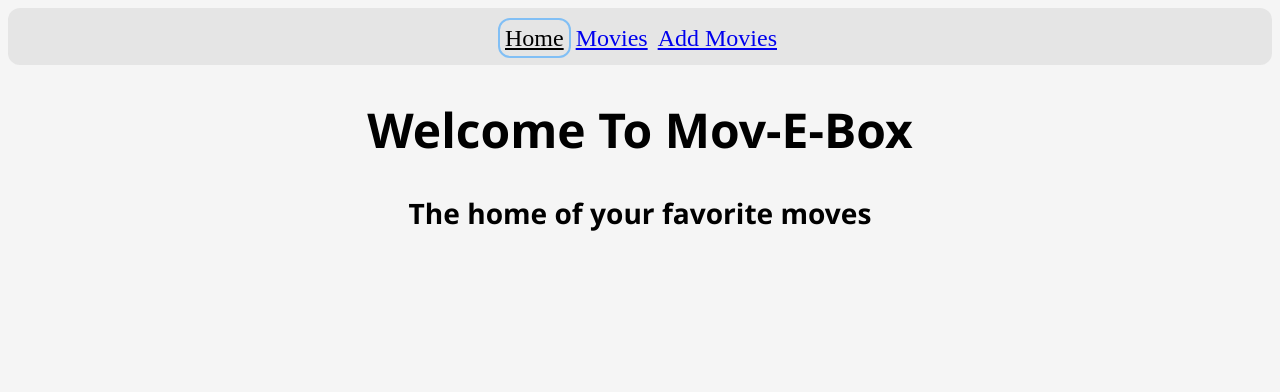
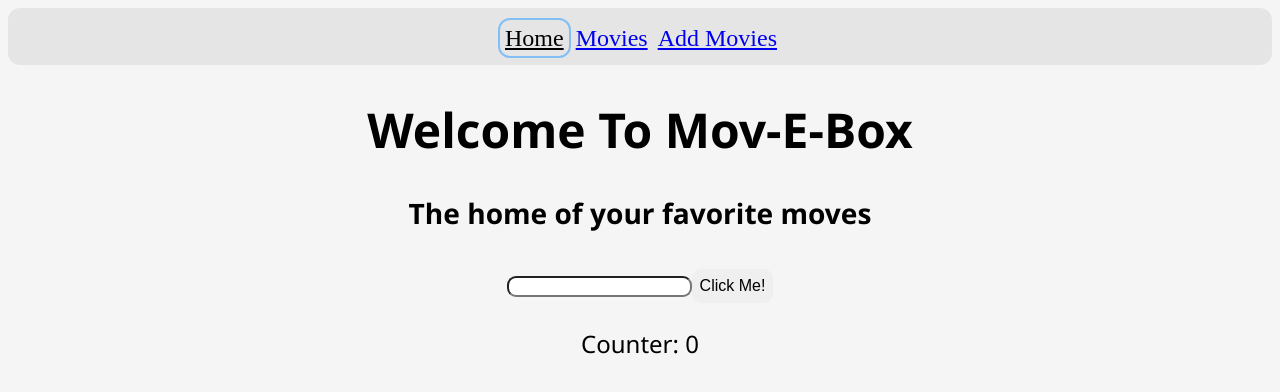
Before and after one commit to jsoto007/mov-e-box, a React (Create React App) app: page / in a window 1280 px wide. Shown: the top 392 px of the page. Built offline with nearby package versions, Linux system fonts and the light colour scheme; data requests are answered from the project's data file.

Commit message:
Challenge question

```diff
--- a/db.json
+++ b/db.json
@@ -291,6 +291,22 @@
       "awards": "",
       "type": "",
       "id": 17
+    },
+    {
+      "title": "spider man",
+      "poster": "json-server --watch db.json --port 3002",
+      "released": "2022",
+      "rated": "",
+      "runtime": "",
+      "genre": "",
+      "director": "",
+      "writer": "",
+      "actors": "",
+      "plot": "",
+      "language": "",
+      "awards": "",
+      "type": "",
+      "id": 18
     }
   ]
 }
--- /dev/null
+++ b/src/components/Challenge.js
@@ -0,0 +1,44 @@
+import React, { useState } from "react";
+
+// -Add a controlled form that includes:
+//      A text input
+//      A button with the text of “Click Me!”
+//      A paragraph that has a counter that starts at 0
+// -When they input text in the text field and submit it, the text input should reset. At the same time the counter should increment based on the word length.
+// -The counter will continue to increment based on word length and will never reset back to zero. So for example: if the student typed in hi and submitted 3 times, the counter would be at 6.
+
+/*
+    Create a form with an input
+    form reset after submit
+    have the input save in state
+    Hava a counter  save in state
+    update counter based on input.length
+*/
+
+
+function Challenge() {
+    const [inputData, setInputData] = useState("");
+    const [counter, setCounter] = useState(0);
+
+    function handleSubmit(e) {
+        e.preventDefault();
+        setCounter((counter) => counter + inputData.length);
+
+        setInputData("")
+    }
+
+    return (
+        <form onSubmit={handleSubmit}>
+            <input
+                type="text"
+                value={inputData}
+                onChange={(e)=> setInputData(e.target.value)}
+            />
+            <button>Click Me!</button>
+            <p>Counter: {counter}</p>
+
+        </form>
+    )
+}
+
+export default Challenge;
--- a/src/components/Header.js
+++ b/src/components/Header.js
@@ -1,10 +1,12 @@
 import React from "react";
+import Challenge from "./Challenge";
 
 function Header() {
     return (
         <div>
             <h1>Welcome To Mov-E-Box</h1>
             <h3>The home of your favorite moves</h3>
+            <Challenge />
         </div>
     )
 }
--- a/src/components/MovieCard.js
+++ b/src/components/MovieCard.js
@@ -16,7 +16,6 @@ function MovieCard( { movieData } ) {
                 >
                 Movie Details
                 </NavLink>
-                {/* <button id="delete-btn" onClick={handleDeleteClick}>🗑️</button> */}
             </div>
     )
 }
```
